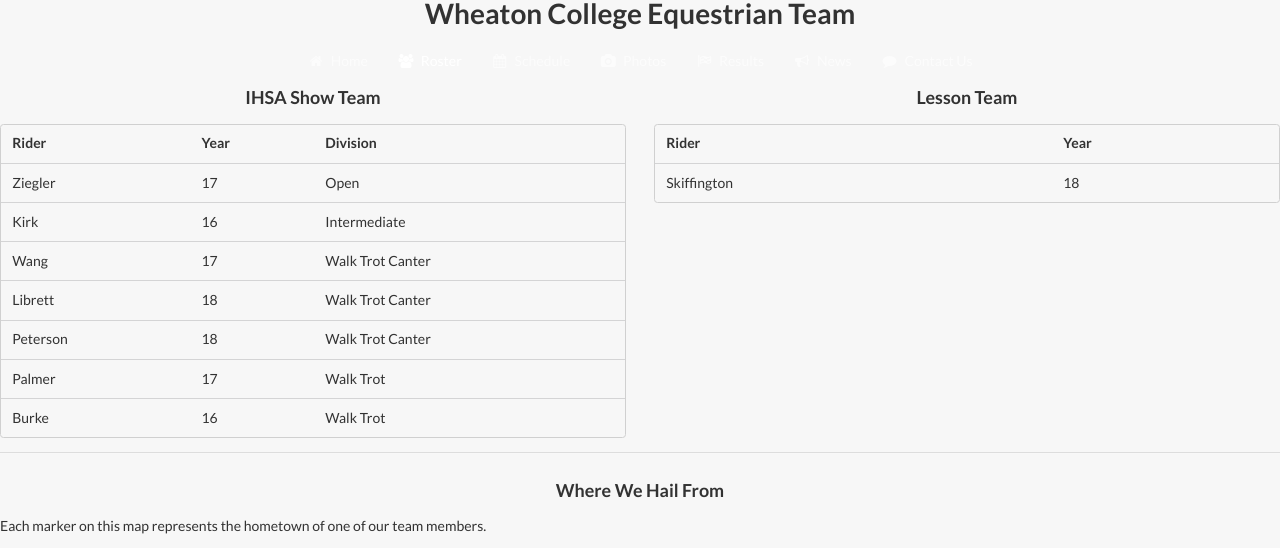
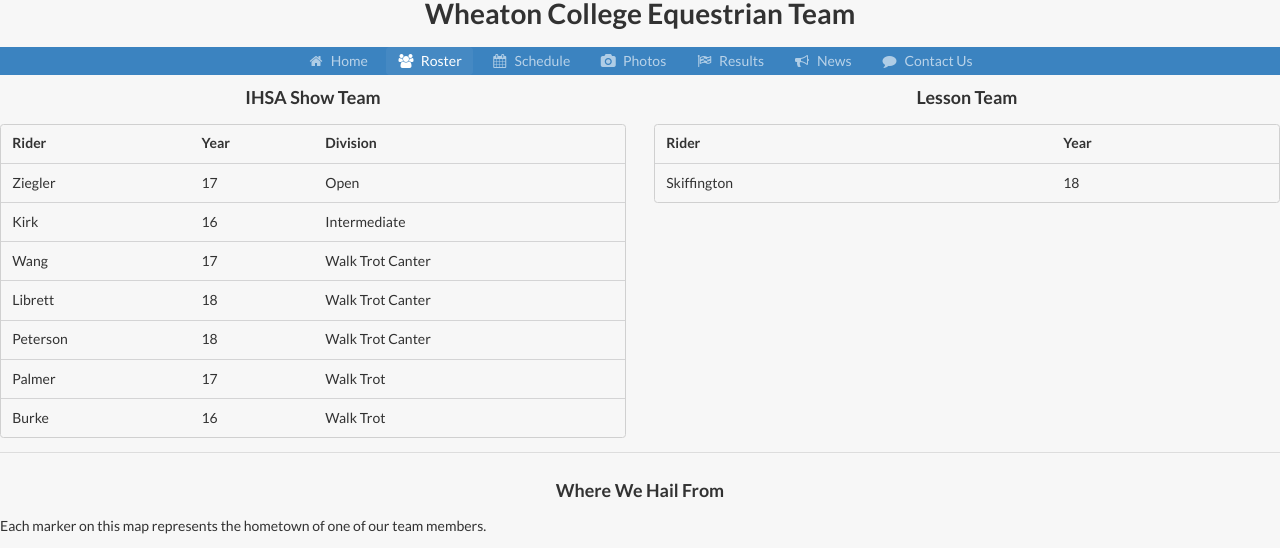
Before and after one commit to coldwellop1/equestrianevents, a plain HTML site: page roster.html in a window 1280 px wide. Shown: the top 548 px of the page. Drawn offline with nearby package versions, Linux system fonts and the light colour scheme; grey boxes are pictures that could not be loaded.

Commit message:
Update roster.html

```diff
--- a/roster.html
+++ b/roster.html
@@ -28,7 +28,7 @@
 <body>
 	<h1 class="ui header" align="middle"> Wheaton College Equestrian Team </h1>
 		<!--Add Top Menu-->
-	<div class="ui white inverted secondary menu" align="middle">
+	<div class="ui blue inverted secondary menu" align="middle">
 		<a class="item" href="/index">
 			<i class="white home icon link icon"></i> Home
 		</a>
```
